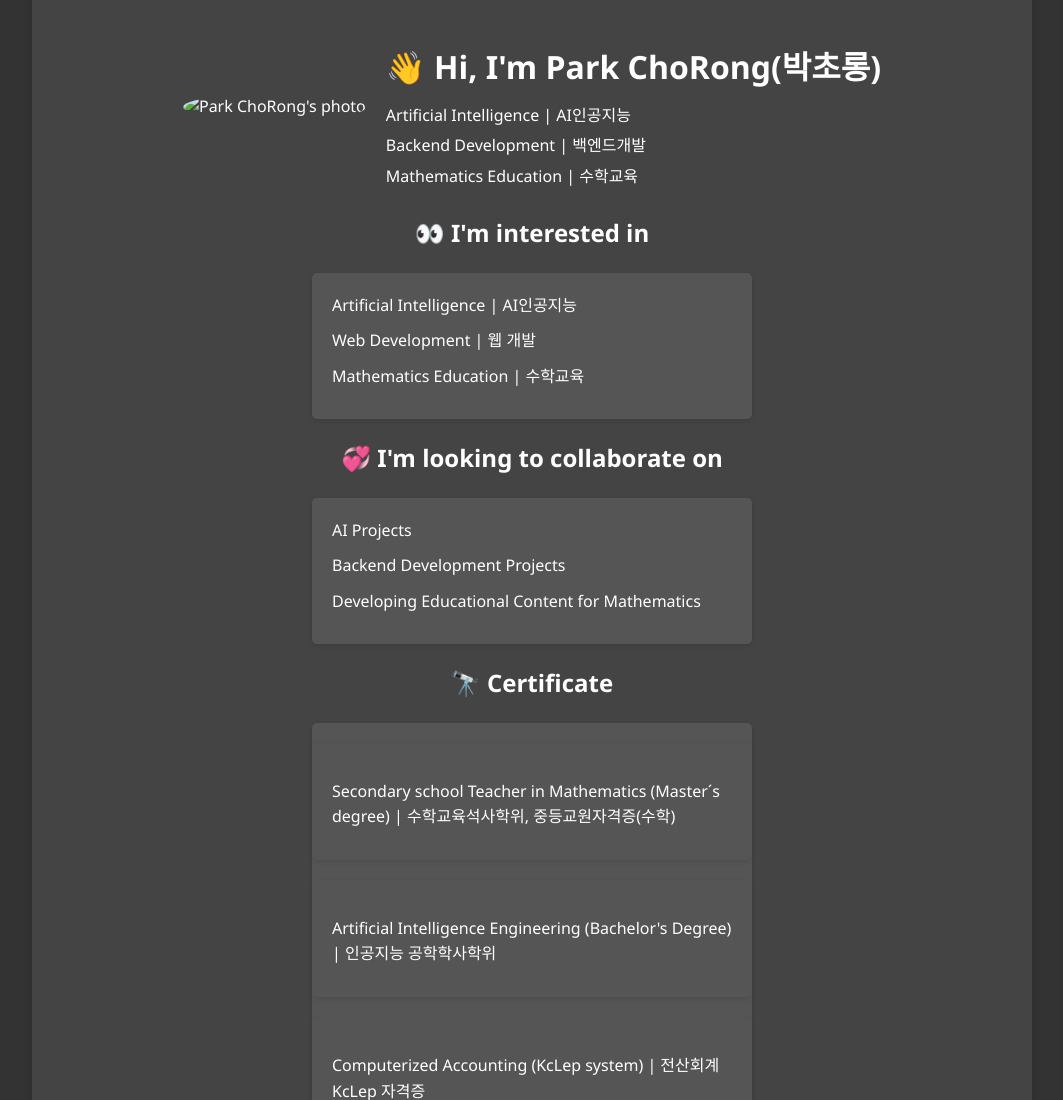
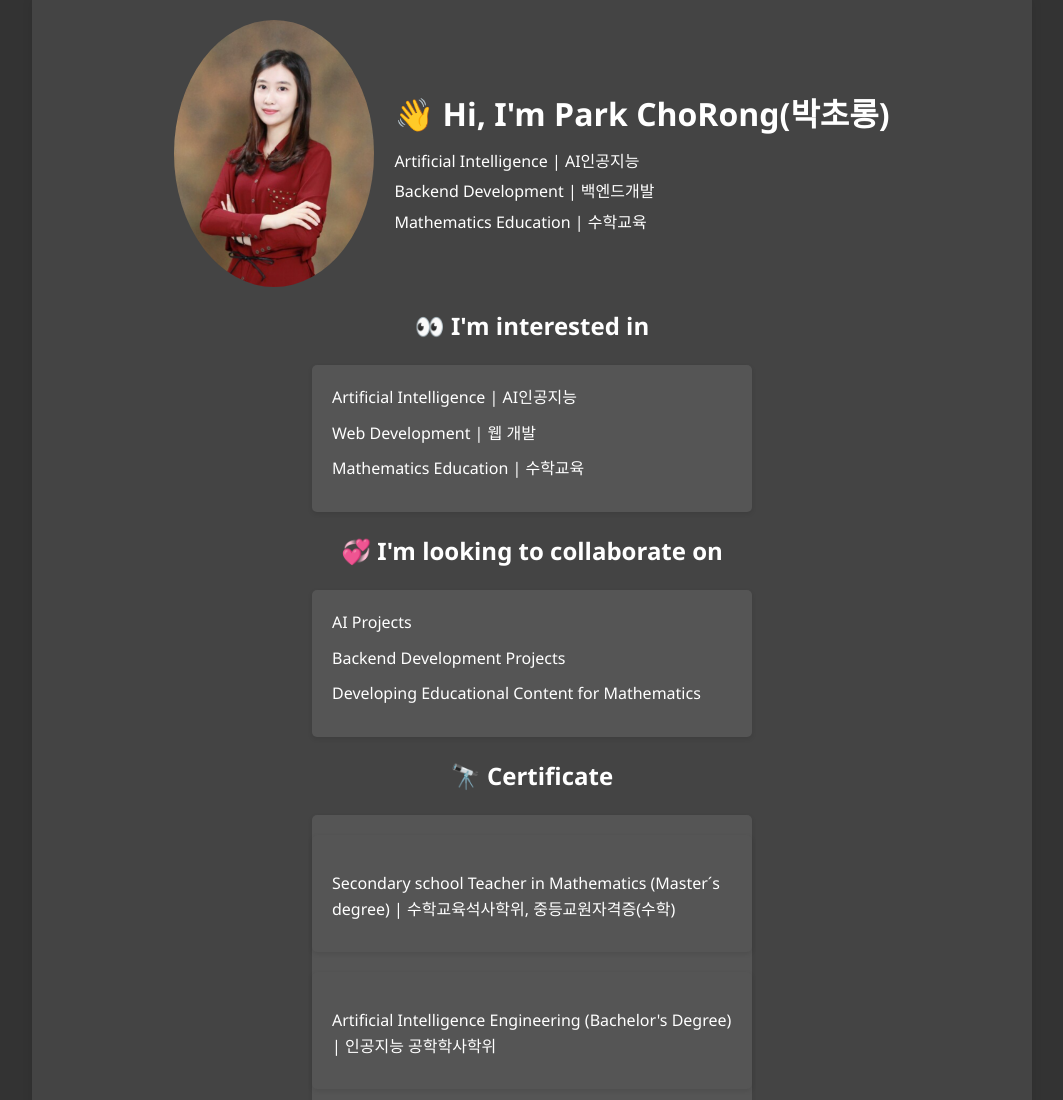
Before and after one commit to helloghostt/portpolio, a plain HTML site: page index.html in a window 1280 px wide. Shown: the top 1100 px of the page, without its empty margins (108-1171 px from the left). Drawn offline with Linux system fonts and the light colour scheme.

Commit message:
Update index.html

```diff
--- a/index.html
+++ b/index.html
@@ -111,7 +111,7 @@
 <body>
     <div class="container">
         <div class="profile">
-            <img src="images/profile.jpg" alt="Park ChoRong's photo">
+            <img src="image/profile.jpg" alt="photo">
             <div class="profile-text">
                 <h1>👋 Hi, I'm Park ChoRong(박초롱)</h1>
                 <p>Artificial Intelligence | AI인공지능</p>
```
